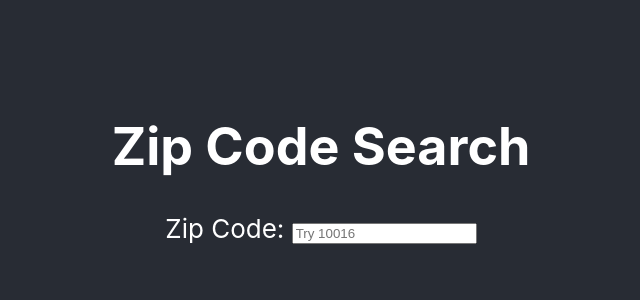
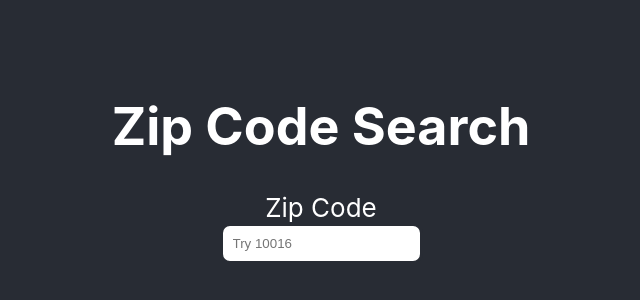
Before and after one commit to CUNY-2X-TTP-2020/react-zip-search, a React (Create React App) app: page / in a window 1280 px wide. Shown: the part 238-538 px from the top of the page, without its empty margins (319-959 px from the left). Built offline with nearby package versions, Linux system fonts and the light colour scheme.

Commit message:
Add styling for search bar

```diff
--- a/src/App.css
+++ b/src/App.css
@@ -14,3 +14,22 @@
     font-size: calc(10px + 2vmin);
     color: white;
 }
+
+input[type=text]
+{
+    padding: 10px;
+    border: medium solid #282c34;
+    border-radius: 10px;
+}
+
+input[type=text]:focus
+{
+    position: relative;
+    border: medium solid lightgreen;
+}
+
+input[type=text]:active,
+input[type=text]:focus
+{
+    outline: none;
+}
--- a/src/components/SearchBar.js
+++ b/src/components/SearchBar.js
@@ -29,7 +29,7 @@ export default class SearchBar extends Component
             this.state.hasSearched ?
             <section>
                 <form onSubmit={this.handleSubmit}>
-                    <label for="searchbar">Zip Code: </label>
+                    <div>Zip Code</div>
                     <input type="text" name="searchbar" id="searchbar" placeholder={this.state.prevSearch} />
                 </form>
                 <ZipCode zipCode={this.state.prevSearch}/>
@@ -37,7 +37,7 @@ export default class SearchBar extends Component
             :
             <section>
                 <form onSubmit={this.handleSubmit}>
-                    <label for="searchbar">Zip Code: </label>
+                    <div>Zip Code</div>
                     <input type="text" name="searchbar" id="searchbar" placeholder={this.state.prevSearch} />
                 </form>
             </section>
```
